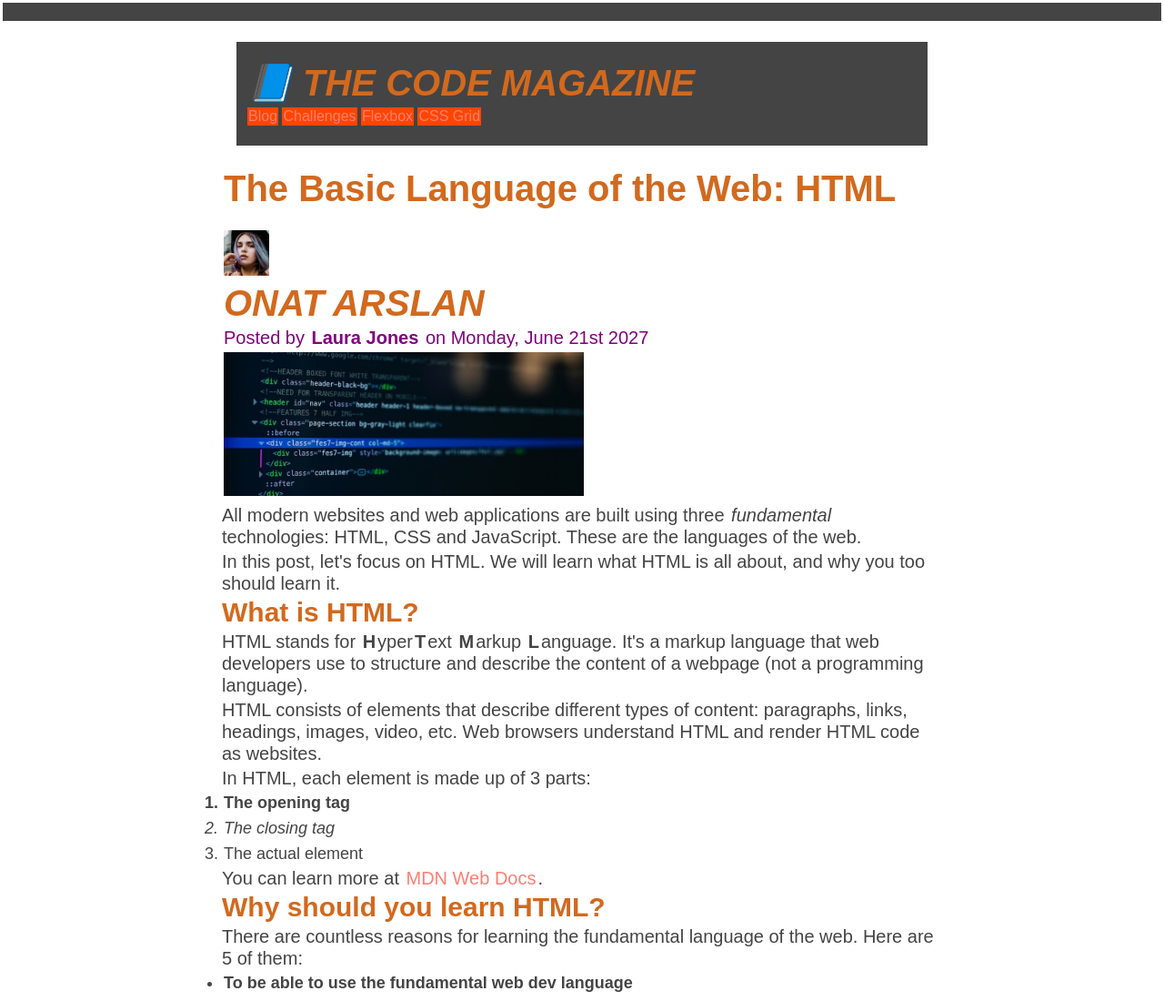
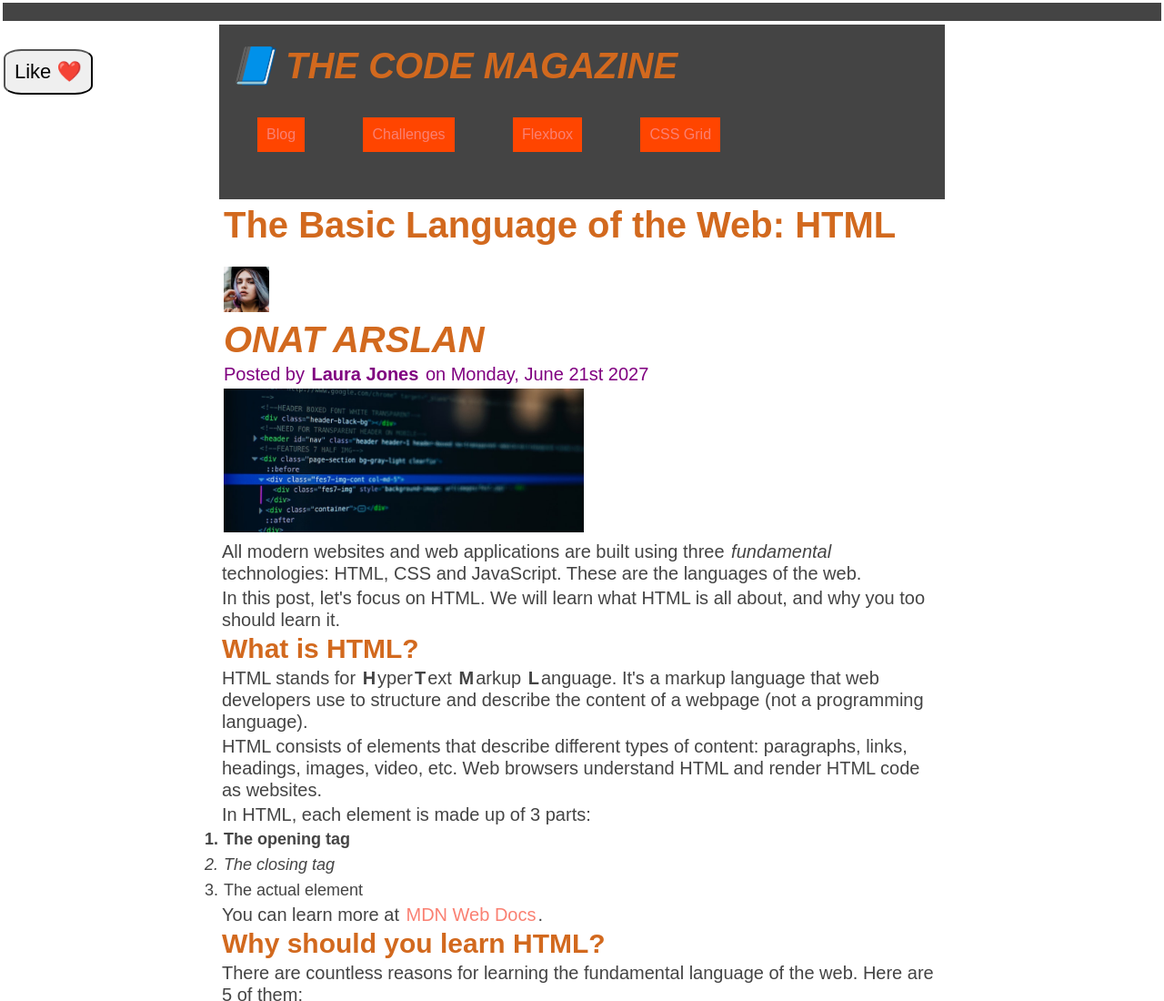
Before and after one commit to OnatArslan/html-css, a plain HTML site: page 03-CSS-Fundamentals/index.html in a window 1280 px wide. Shown: the top 1100 px of the page at 91% size. Drawn offline with Linux system fonts and the light colour scheme.

Commit message:
Commit for end ofe 03

```diff
--- a/03-CSS-Fundamentals/index.html
+++ b/03-CSS-Fundamentals/index.html
@@ -147,5 +147,6 @@
         Copyright &copy; 2027 by The Code Magazine.
       </footer>
     </div>
+    <button>Like ❤️</button>
   </body>
 </html>
--- a/03-CSS-Fundamentals/style.css
+++ b/03-CSS-Fundamentals/style.css
@@ -7,6 +7,7 @@ body {
   color: #444444;
   font-family: sans-serif;
   border-top: 20px solid;
+  position: relative;
 }
 
 .container {
@@ -18,7 +19,7 @@ body {
 header.main-header {
   background-color: #444444;
   padding: 20px 10px;
-  margin: 20px;
+
   /* height: 100px; */
 }
 
@@ -35,6 +36,16 @@ aside {
 .post-img {
   width: 50%;
   height: auto;
+}
+
+button {
+  font-size: 22px;
+  padding: 10px;
+  cursor: pointer;
+  border-radius: 20%;
+  position: absolute;
+  top: 30px;
+  left: 0;
 }
 
 h1,
@@ -145,7 +156,7 @@ a:active {
 
 nav a:link {
   background-color: orangered;
-  margin: auto;
-  padding: auto;
+  margin: 30px;
+  padding: 10px;
   display: inline-block;
 }
```
